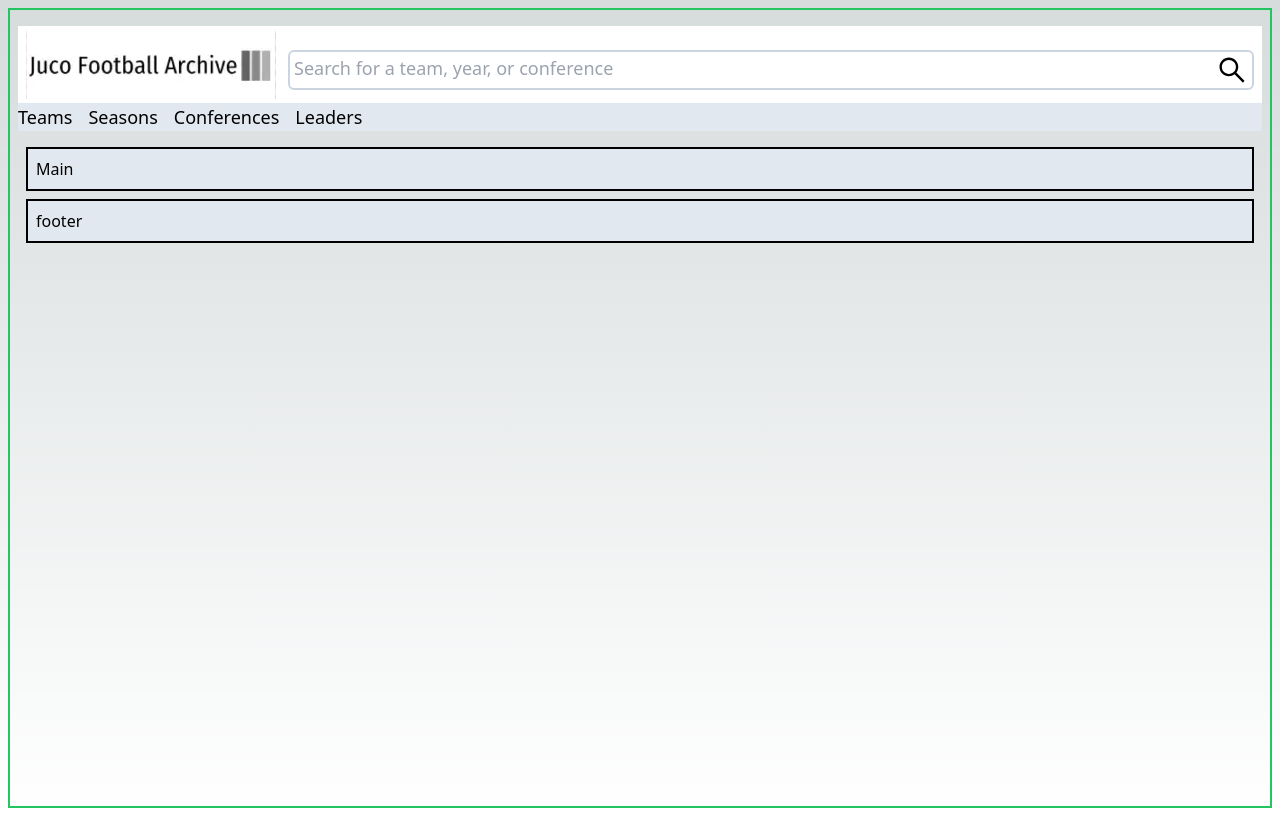
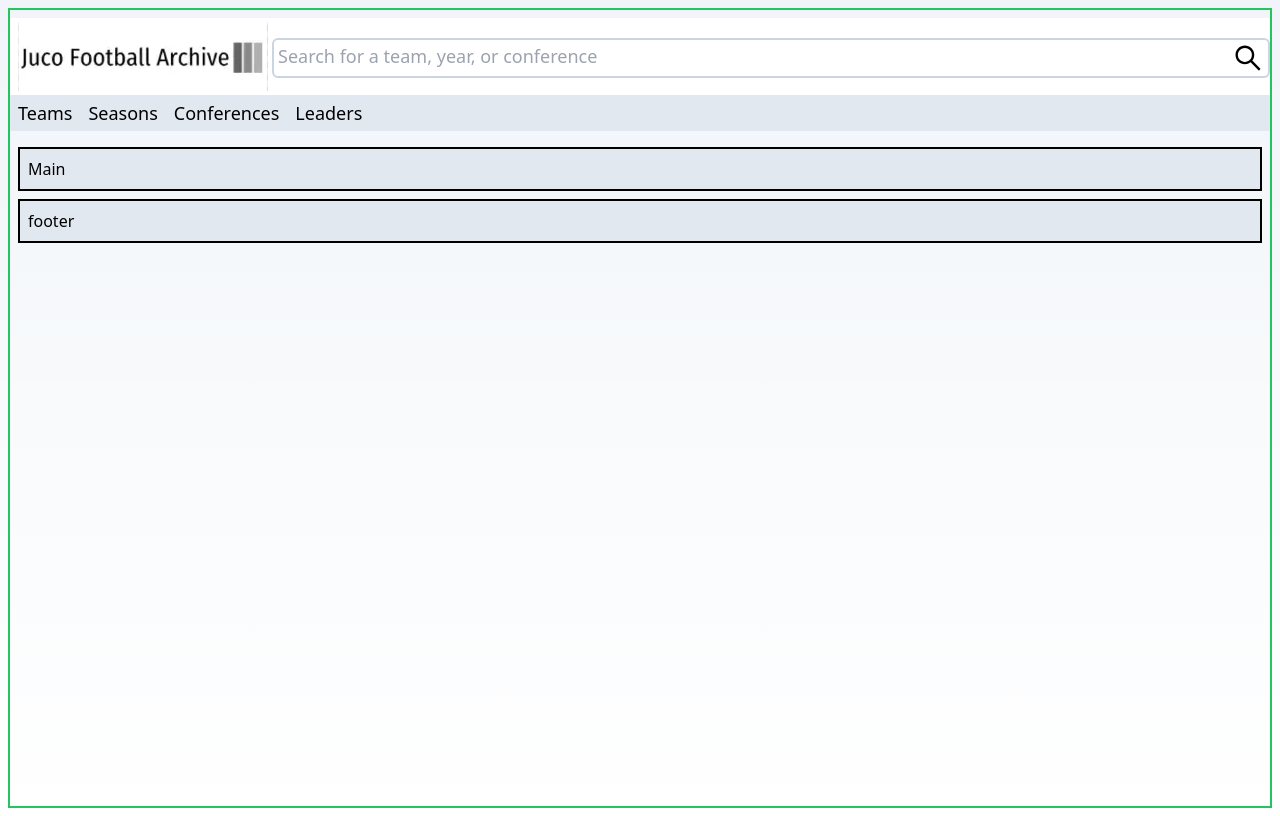
Before and after one commit to mrcreel/football, a Next.js app: page / in a window 1280 px wide. Built offline with nearby package versions, Linux system fonts and the light colour scheme.

Commit message:
Make SearchBar a component

```diff
--- a/src/app/components/Header.tsx
+++ b/src/app/components/Header.tsx
@@ -4,6 +4,7 @@ import Link from "next/link"
 import Image from "next/image"
 import { GiHamburgerMenu } from "react-icons/gi"
 import { AiOutlineSearch } from "react-icons/ai"
+import SearchBar from "./SearchBar"
 
 const Header = () => {
   const [isMenuVisible, setMenuVisible] = useState(false)
@@ -74,7 +75,9 @@ const Header = () => {
             </ul>
           </div>
         )}
-        <div id='search' className='flex-grow m-1 p-1'>
+        <SearchBar />
+
+        {/* <div id='search' className='flex-grow p-1'>
           <form
             id='searchForm'
             action=''
@@ -93,10 +96,11 @@ const Header = () => {
             </button>
           </form>
         </div>
+         */}
       </div>
       <div
         id='navBar'
-        className='flex-row bg-slate-200 text-lg hidden lg:block'
+        className='flex-row bg-slate-200 text-lg hidden lg:block p-1 pl-2'
       >
         <ul className='flex flex-row' id='navBarList'>
           <li>
--- /dev/null
+++ b/src/app/components/SearchBar.tsx
@@ -0,0 +1,27 @@
+import { AiOutlineSearch } from "react-icons/ai"
+
+const SearchBar = () => {
+  return (
+    <div className='flex-grow p1 mt-1'>
+      <form
+        id='searchForm'
+        action=''
+        className='flex flex-row h-10 px-1 lg:mt-4 mt-2 rounded-md border-2 border-slate-300 align-middle justify-between bg-white flex-grow '
+      >
+        <input
+          type='text'
+          name='searchInput'
+          id='searchInput'
+          required
+          placeholder='Search for a team, year, or conference'
+          className='h-8 text-lg align-middle flex-1 focus:outline-none'
+        />
+        <button type='submit' aria-label='searchButton'>
+          <AiOutlineSearch className=' h-8 w-8 ' />
+        </button>
+      </form>
+    </div>
+  )
+}
+
+export default SearchBar
--- a/src/app/layout.tsx
+++ b/src/app/layout.tsx
@@ -15,7 +15,7 @@ export default function RootLayout({
 }) {
   return (
     <html lang='en'>
-      <body className='p-2 m-2 min-h-screen border-2 border-green-500'>
+      <body className='m-2 min-h-screen bg-slate-100 border-2 border-green-500'>
         <Header />
         {children}
         <SpeedInsights />
```
